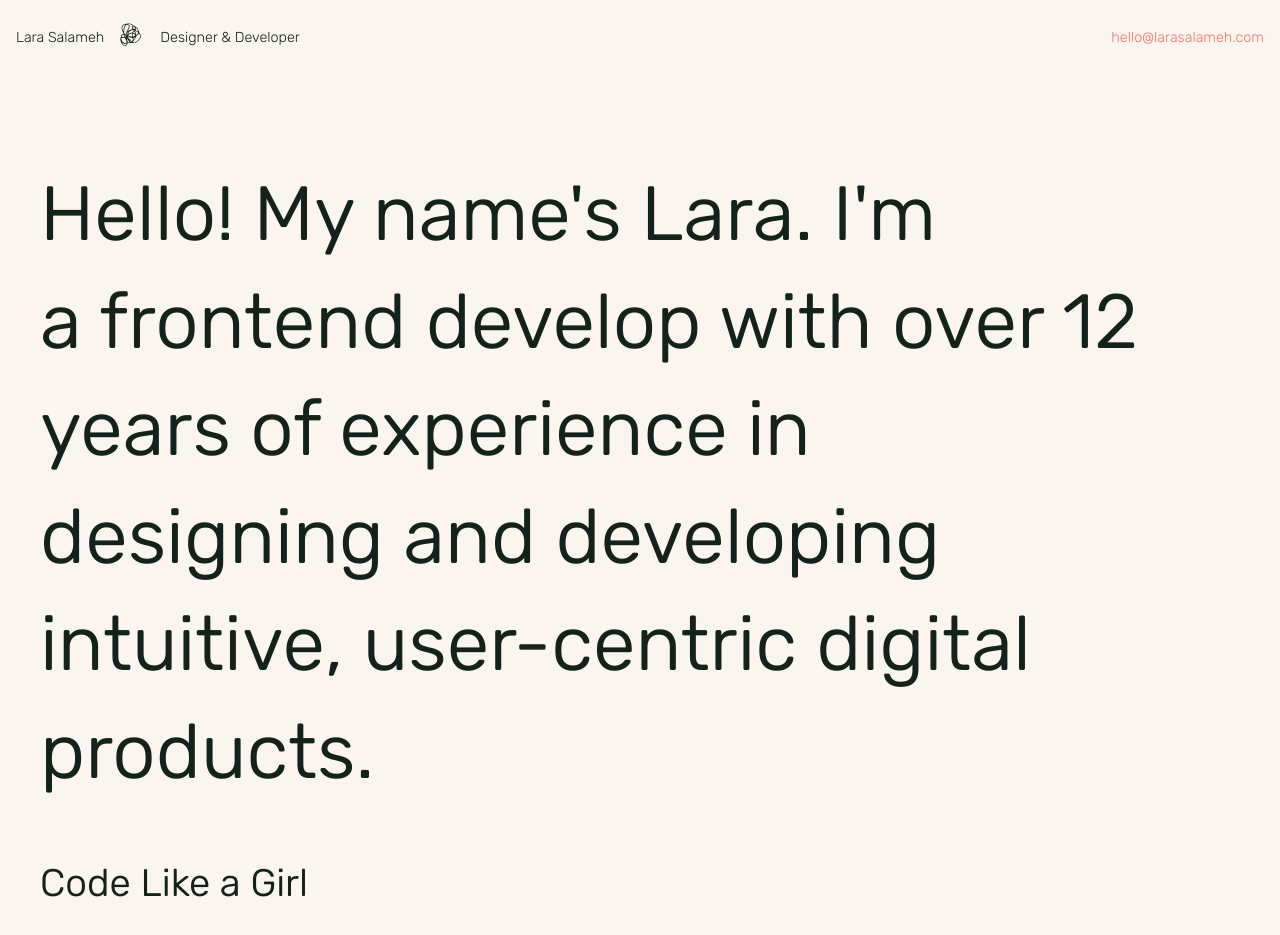
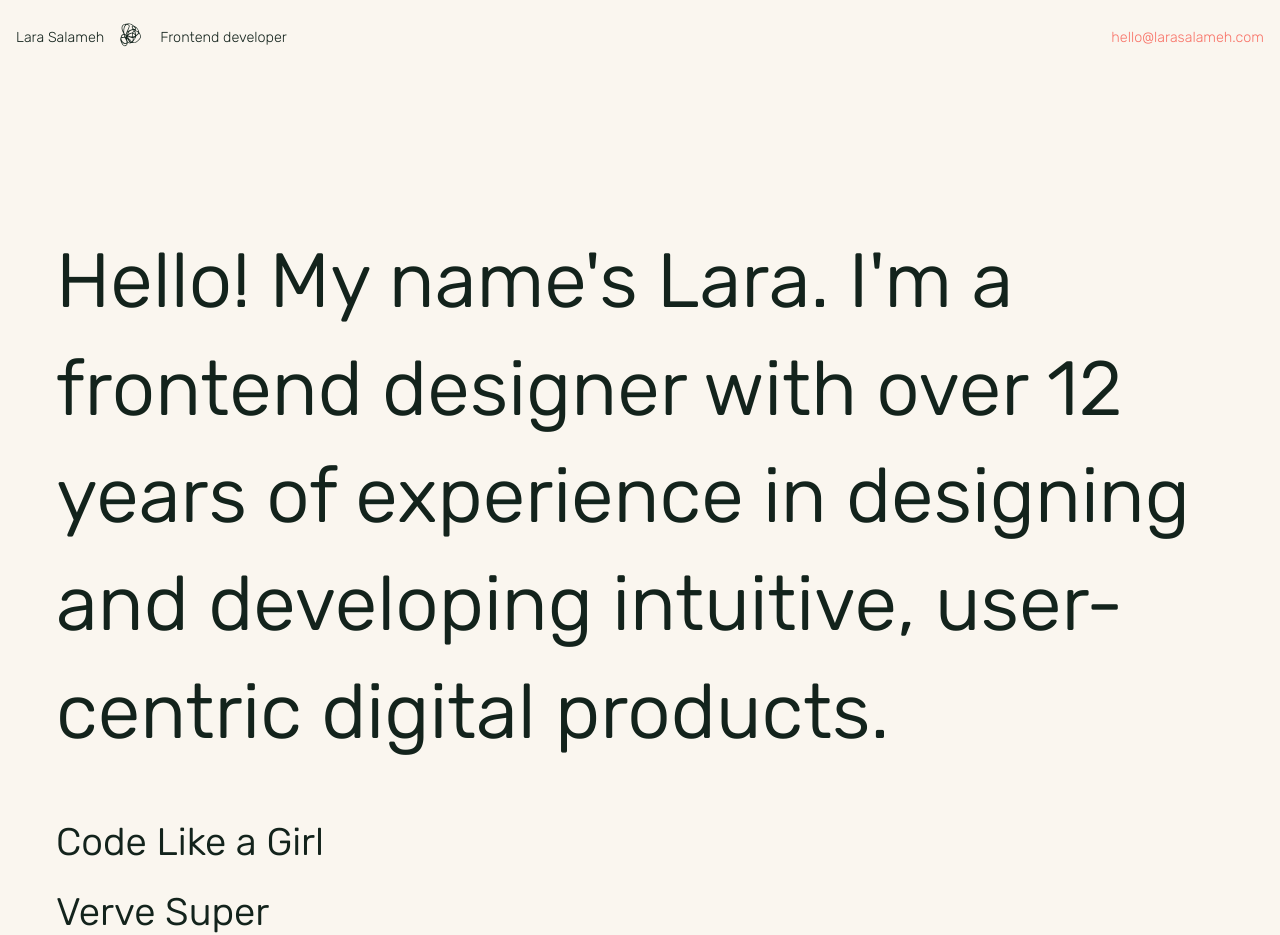
Before and after one commit to lulen11/lara-portfolio, a Next.js app: page / in a window 1280 px wide. Shown: the top 935 px of the page. Built offline with nearby package versions, Linux system fonts and the light colour scheme; a web font is replaced by a local one.

Commit message:
wip project pages

```diff
--- a/src/app/(home)/Home.module.scss
+++ b/src/app/(home)/Home.module.scss
@@ -2,16 +2,18 @@
 
 .home {
   margin-top: 9rem;
+  padding: 1rem;
   @media only screen and (min-width: globals.$md) {
-    width: 90%;
+    // width: 90%;
     margin-top: 10rem;
   }
   @media only screen and (min-width: globals.$lg) {
-    width: 80%;
-    max-width: globals.$md-lg;
+    // width: 80%;
+    // max-width: globals.$md-lg;
   }
   .intro {
     @include globals.headingFontLarge;
+    max-width: globals.$md-lg;
   }
 }
 
--- a/src/app/(home)/page.js
+++ b/src/app/(home)/page.js
@@ -1,6 +1,5 @@
 import React from "react";
 import Image from "next/image";
-import TypedHeading from "../../components/TypedHeading/TypedHeading";
 import ProjectList from "../../components/ProjectList/ProjectList";
 import projects from "../../content/projectsContent";
 import styles from "./Home.module.scss";
@@ -17,8 +16,8 @@ const Home = () => {
   return (
     <div className={styles.home}>
       <h1 className={styles.intro}>
-        Hello! My name&apos;s Lara. I&apos;m <TypedHeading /> with over 12 years
-        of experience in designing and developing intuitive, user-centric
+        Hello! My name&apos;s Lara. I&apos;m a frontend designer with over 12
+        years of experience in designing and developing intuitive, user-centric
         digital products.
         {/* My skillset is in UX design, frontend development, and
         project management for startups, not-for-profits and organisations. */}
--- a/src/app/(project)/[projectId]/page.js
+++ b/src/app/(project)/[projectId]/page.js
@@ -22,7 +22,11 @@ export default function ProjectPage({ params }) {
     <RootLayout projectId={projectId}>
       {" "}
       {/* Pass projectId here */}
-      <div className={styles.projectPage}>
+      <div
+        className={`${styles.projectPage} ${
+          projectId ? styles[`project-${projectId}`] : ""
+        }`}
+      >
         {project ? (
           <>
             <div className={styles.projectContent}>
--- a/src/components/Header/Header.js
+++ b/src/components/Header/Header.js
@@ -1,4 +1,5 @@
 "use client";
+import TypedHeading from "../../components/TypedHeading/TypedHeading";
 import { useState, useEffect } from "react";
 import React from "react";
 
@@ -29,7 +30,8 @@ export default function Header({ projectId }) {
         <h1 className={styles.headerName}>
           <strong>Lara Salameh</strong>
           <span>&nbsp;</span>
-          <strong>Designer & Developer</strong>
+
+          <TypedHeading />
         </h1>
         <a href="mailto:hello@larasalameh.com" className={styles.headerContact}>
           hello@larasalameh.com
--- a/src/components/ProjectList/ProjectList.module.scss
+++ b/src/components/ProjectList/ProjectList.module.scss
@@ -1,57 +1,67 @@
 @use "../../styles/globals" as globals;
 
 .project {
-  //   overflow: hidden;
   margin: 1rem 0;
   transition: globals.$smooth-transition;
-  position: relative;
 
   &List {
-    position: relative;
     list-style: none;
     padding: 0;
     margin-bottom: 4rem;
+    z-index: 1;
   }
 
   &Name {
     @include globals.headingFontMedium;
     text-decoration: none;
     z-index: 0;
-    position: relative;
+    z-index: 1;
   }
 
   &Thumb {
     opacity: 0;
     position: absolute;
     z-index: -1;
-    // top: 0;
-    // left: 0rem;
     transition: opacity 0.5s ease-in-out, transform 0.1s ease-out;
-    height: 30rem;
+    height: 100vw;
     width: auto;
 
-    margin-right: -18rem;
-    left: 26rem;
-    bottom: -10rem;
+    left: 6rem;
+    bottom: -5rem;
+
+    display: flex;
+    flex-direction: column;
+    justify-content: flex-end;
+    align-items: flex-end;
+
+    @media only screen and (min-width: globals.$sm) {
+      left: 20rem;
+      bottom: -30rem;
+    }
 
     img {
-      width: 100%;
-      height: auto;
+      width: auto;
+      height: 50vh;
       position: relative;
+      @media only screen and (min-width: globals.$sm) {
+        height: 100vh;
+      }
     }
 
-    @media only screen and (min-width: globals.$md) {
-      // right: -40rem;
+    @media only screen and (min-width: globals.$lg) {
+      left: 35rem;
     }
   }
 
   &:nth-child(2n),
+  &:nth-child(3n),
   &:nth-child(4n) {
     .projectThumb {
-      bottom: -1rem;
-
-      @media only screen and (min-width: globals.$md) {
-        // right: -16rem;
+      @media only screen and (min-width: globals.$sm) {
+        bottom: -15rem;
+      }
+      @media only screen and (min-width: globals.$md-lg) {
+        left: 35rem;
       }
     }
     &:hover .projectName {
@@ -60,24 +70,38 @@
   }
 
   &:nth-child(3n) {
-    .projectThumb {
-      bottom: 3rem;
-      @media only screen and (min-width: globals.$md) {
-        // right: -26rem;
-      }
-    }
     &:hover .projectName {
       color: globals.$ocean;
     }
   }
 
+  &:nth-child(4n) {
+    .projectThumb {
+      @media only screen and (min-width: globals.$sm) {
+        bottom: -10rem;
+      }
+    }
+  }
+
   &:nth-child(5n) {
     .projectThumb {
-      // bottom: -3rem;
-      // right: 0rem;
+      @media only screen and (min-width: globals.$sm) {
+        bottom: -13rem;
+      }
+      @media only screen and (min-width: globals.$md) {
+        left: 35rem;
+      }
     }
     &:hover .projectName {
       color: globals.$botanical-green;
+    }
+  }
+  &:nth-child(6n) {
+    .projectThumb {
+      // bottom: -20rem;
+      // height: 150vh;
+      // bottom: -10rem;
+      // right: 0rem;
     }
   }
 }
--- a/src/components/TypedHeading/TypedHeading.js
+++ b/src/components/TypedHeading/TypedHeading.js
@@ -6,21 +6,21 @@ const TypedHeading = () => {
     <TypeAnimation
       sequence={[
         // Same substring at the start will only be typed out once, initially
-        "a frontend designer",
+        "UX designer",
         1000, // wait 1s before replacing "Mice" with "Hamsters"
-        "a frontend developer",
+        "Frontend developer",
         1000,
-        "a creative technlogist",
+        "Creative technlogist",
         1000,
-        "all-rounder",
+        "All-rounder",
         1000,
       ]}
-      wrapper="span"
+      wrapper="strong"
       speed={1}
       deletionSpeed={1}
       cursor={false}
       style={{ display: "inline-block" }}
-      repeat={1}
+      repeat={Infinity}
     />
   );
 };
--- a/src/content/projectsContent.js
+++ b/src/content/projectsContent.js
@@ -26,16 +26,53 @@ const projects = {
     description:
       "Working on Verve Super, was a freelance project focused on UX support and frontend development for a colleague-led UI project.",
     thumbImage: "thumb-verve@2x.png",
+    images: [
+      "verve-website-1.jpg",
+      "verve-website-2.jpg",
+      "verve-component-3.png",
+      "verve-component-4.png",
+      "verve-component-5.png",
+      "verve-component-6.png",
+      // "verve-website-3.jpg",
+      "verve-website-5.jpg",
+      "verve-component-2.png",
+      "verve-component-1.png",
+    ],
   },
   airtime: {
     title: "Airtime",
     description: "Detailed description of Airtime",
     thumbImage: "thumb-airtime@2x.png",
+    images: [
+      "airtime-web4@2x.jpg",
+      "airtime-web1.png",
+      "airtime-web2@2x.png",
+      "airtime-initials.png",
+      "airtime-web3@2x.jpg",
+      "flying-ball1.png",
+      "flying-ball2.png",
+      "flying-ball3.png",
+      "flying-ball4.png",
+      "airtime-web5.jpg",
+      "airtime-mock@2x.png",
+    ],
   },
   "aime-mentoring": {
     title: "AIME Mentoring",
     description: "Detailed description of AIME",
     thumbImage: "thumb-aime@2x.png",
+    images: [
+      "aime-web1.jpg",
+      "mock1.png",
+      "mock2.png",
+      "aime-sitemap.jpg",
+      "landing-wf.jpg",
+      "landing-site.jpg",
+      "home1.jpg",
+      "home2.jpg",
+      "home3.jpg",
+      "login.jpg",
+    ],
   },
   bwf: {
     title: "Byron Writers Fest",
```
Also changed, not shown: src/app/(project)/[projectId]/ProjectPage.module.scss (+60 -2 lines).
